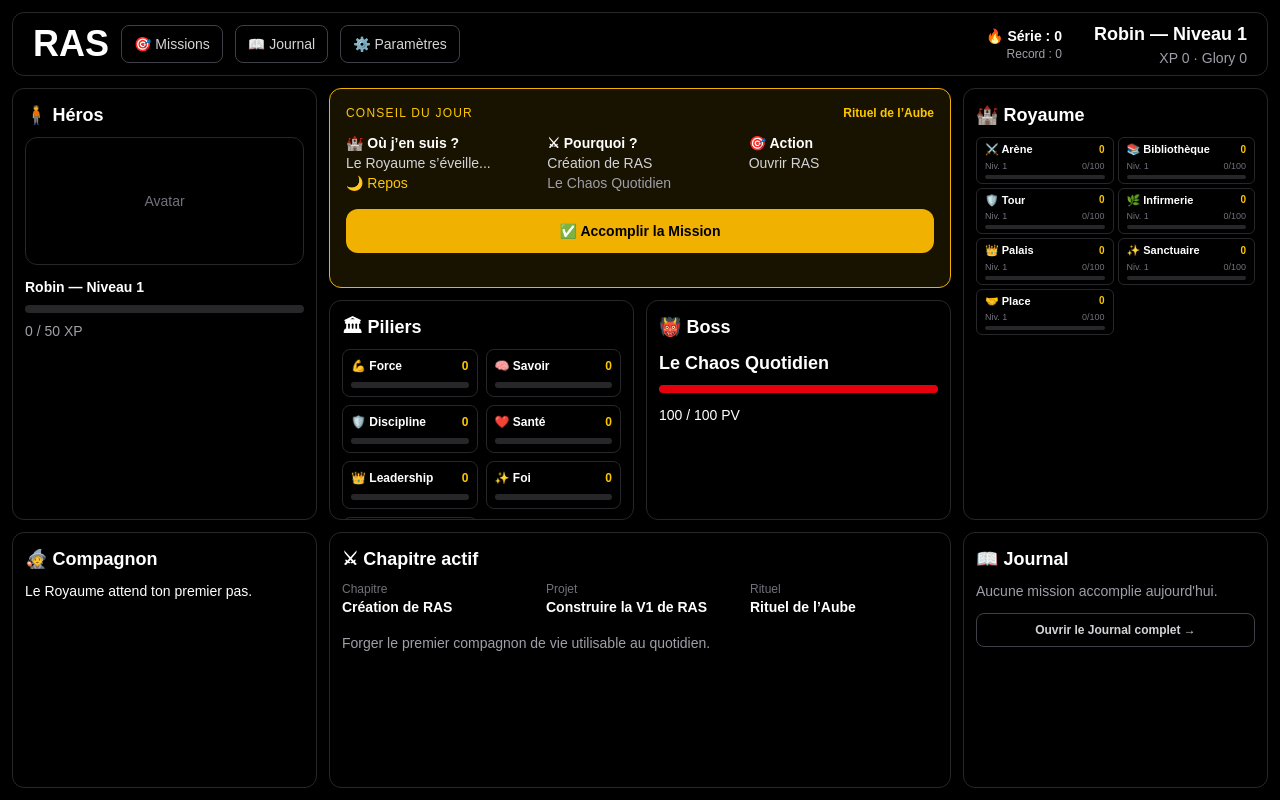
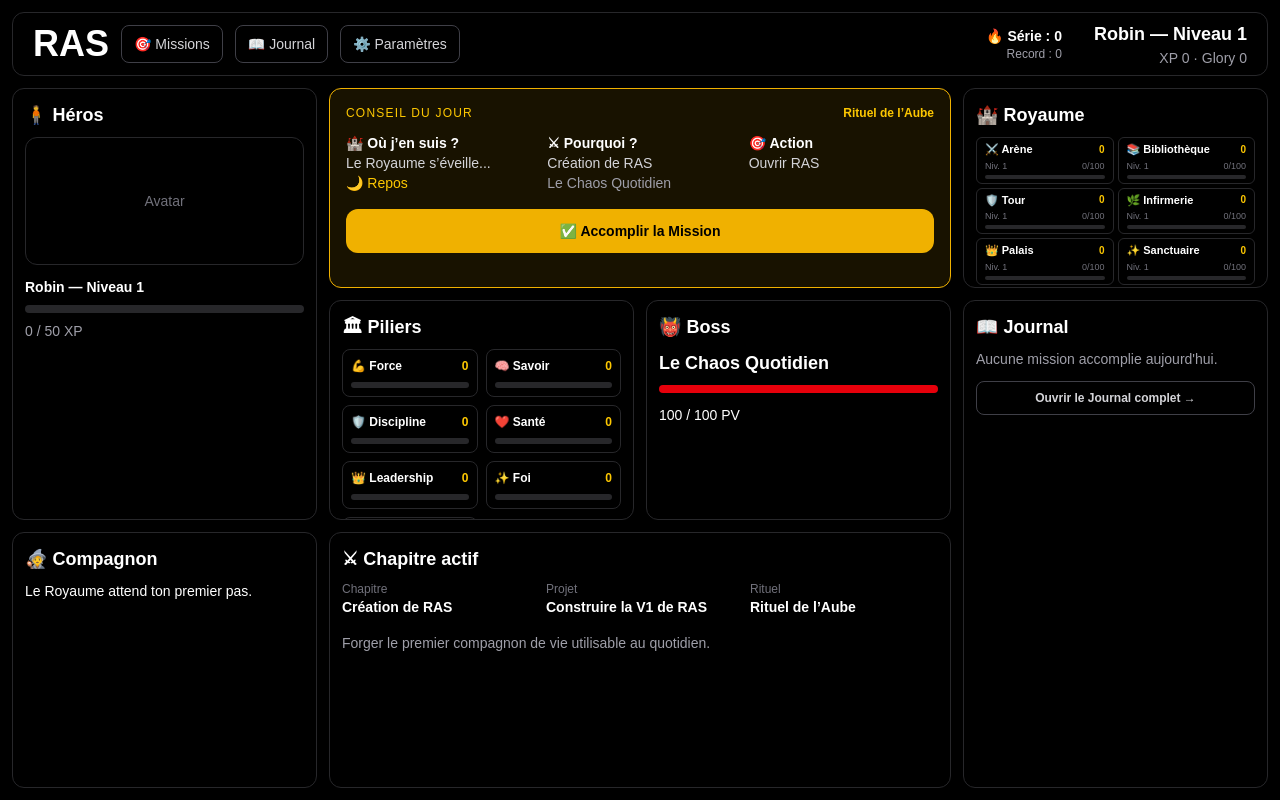
Before and after one commit to RobinWhitman/ras, a Next.js app: page / in a window 1280 px wide. Built offline with nearby package versions, Linux system fonts and the light colour scheme.

Commit message:
Fix - Dimensions Royaume et Journal

```diff
--- a/src/components/dashboard/Dashboard.tsx
+++ b/src/components/dashboard/Dashboard.tsx
@@ -71,7 +71,7 @@
         />
 
         <div className="grid min-h-0 grid-cols-12 grid-rows-[200px_220px_minmax(0,1fr)] gap-3">
-          {/* HÉROS — gauche, deux rangées */}
+          {/* HÉROS — gauche, deux premières rangées */}
           <div className="col-span-3 row-span-2 min-h-0">
             <HeroPanel
               heroLevel={heroLevel}
@@ -91,8 +91,8 @@
             />
           </div>
 
-          {/* ROYAUME — droite, deux rangées */}
-          <div className="col-span-3 row-span-2 min-h-0">
+          {/* ROYAUME — bloc orange, uniquement en haut à droite */}
+          <div className="col-span-3 min-h-0">
             <KingdomPanel pillarScores={pillarScores} />
           </div>
 
@@ -110,6 +110,13 @@
             />
           </div>
 
+          {/* JOURNAL — bloc rouge, deux rangées à droite */}
+          <div className="col-span-3 row-span-2 min-h-0">
+            <JournalPanel
+              completedMissions={save.completedMissions}
+            />
+          </div>
+
           {/* COMPAGNON — bas gauche */}
           <div className="col-span-3 min-h-0">
             <Card title="🧙 Compagnon">
@@ -124,21 +131,30 @@
             <Card title="⚔ Chapitre actif">
               <div className="grid grid-cols-3 gap-4">
                 <div>
-                  <p className="text-xs text-zinc-500">Chapitre</p>
+                  <p className="text-xs text-zinc-500">
+                    Chapitre
+                  </p>
+
                   <p className="font-bold">
                     {activeChapter.title}
                   </p>
                 </div>
 
                 <div>
-                  <p className="text-xs text-zinc-500">Projet</p>
+                  <p className="text-xs text-zinc-500">
+                    Projet
+                  </p>
+
                   <p className="font-bold">
                     {activeProject?.title}
                   </p>
                 </div>
 
                 <div>
-                  <p className="text-xs text-zinc-500">Rituel</p>
+                  <p className="text-xs text-zinc-500">
+                    Rituel
+                  </p>
+
                   <p className="font-bold">
                     {activeRitual?.title}
                   </p>
@@ -150,13 +166,6 @@
               </p>
             </Card>
           </div>
-
-          {/* JOURNAL — bas droite */}
-          <div className="col-span-3 min-h-0">
-            <JournalPanel
-              completedMissions={save.completedMissions}
-            />
-          </div>
         </div>
       </div>
     </main>
```
